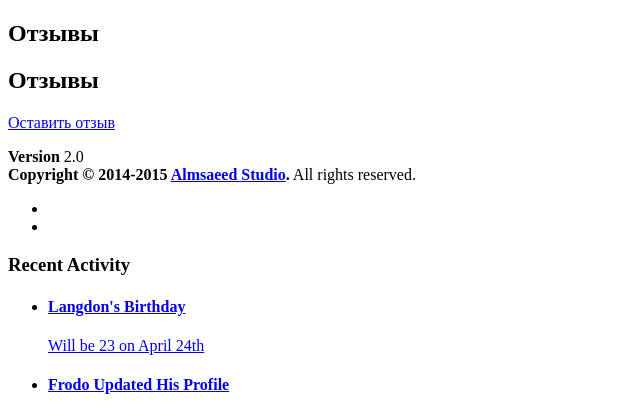
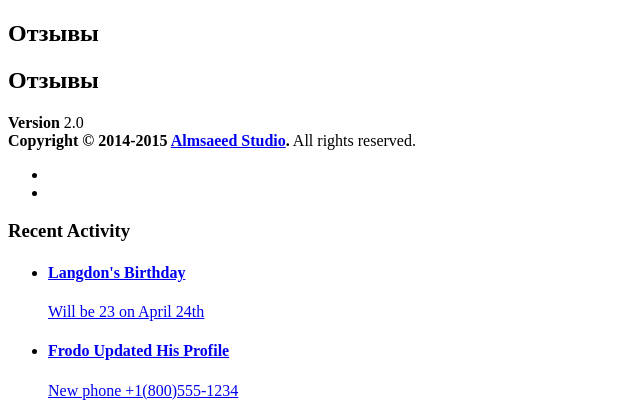
Before and after one commit to vladlay/currency-exchanger, a Yii app: template backend/views/review/index.php in a window 1280 px wide. Shown: the part 44-461 px from the top of the page, without its empty margins (0-640 px from the left). Run offline with PHP 8.4 and a stand-in for Yii, Linux system fonts and the light colour scheme; the template is opened without the code that fills it, so the values that code supplies are empty; some libraries are stand-ins or nearby versions.

Commit message:
Remove unnecessary button

```diff
--- a/backend/views/review/index.php
+++ b/backend/views/review/index.php
@@ -14,10 +14,6 @@
 <div class="review-index">
 
     <h1><?= Html::encode($this->title) ?></h1>
-
-    <p>
-        <?= Html::a('Оставить отзыв', ['create'], ['class' => 'btn btn-success']) ?>
-    </p>
 
     <?php Pjax::begin(); ?>
     <?php // echo $this->render('_search', ['model' => $searchModel]); ?>
```
